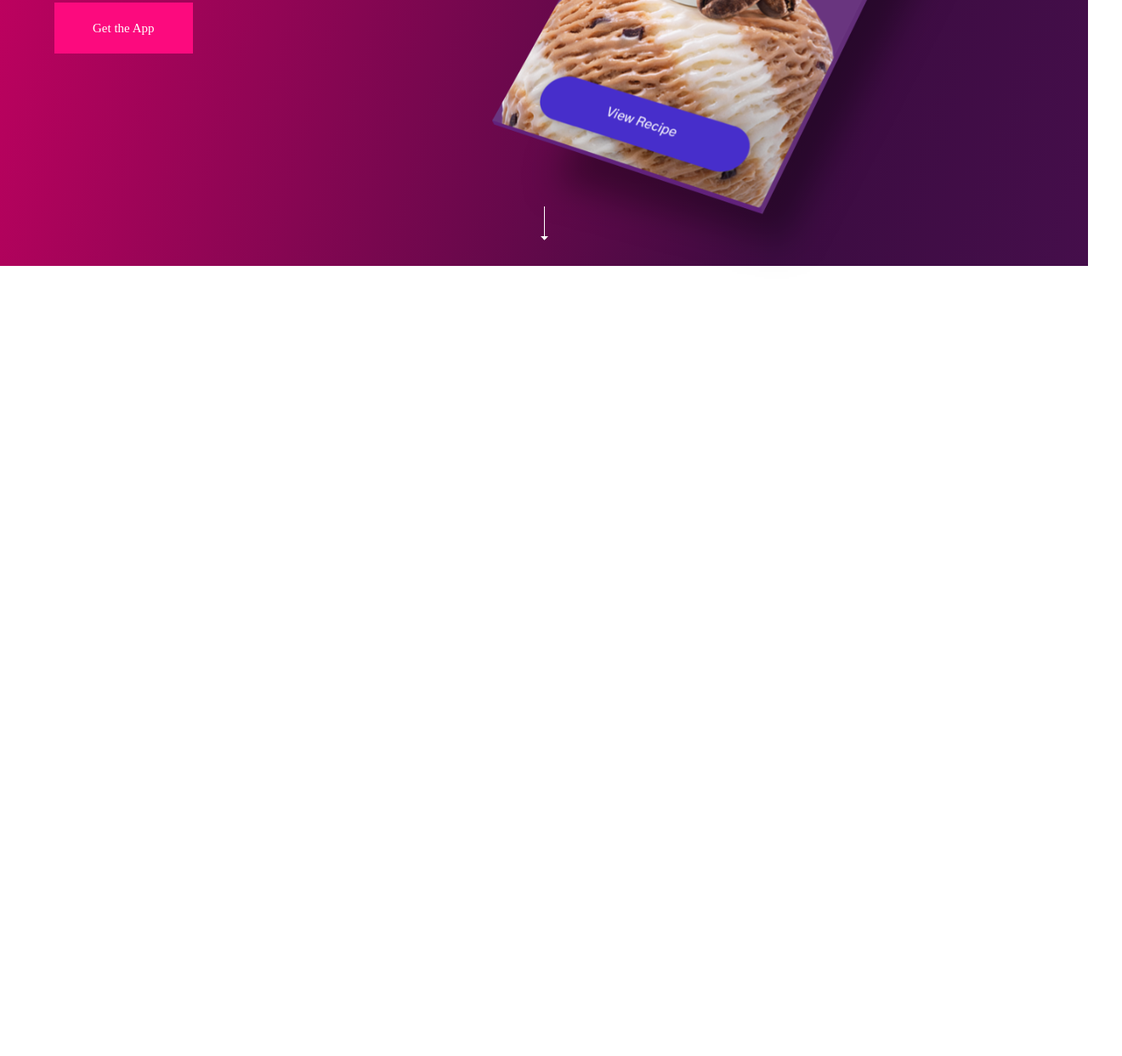
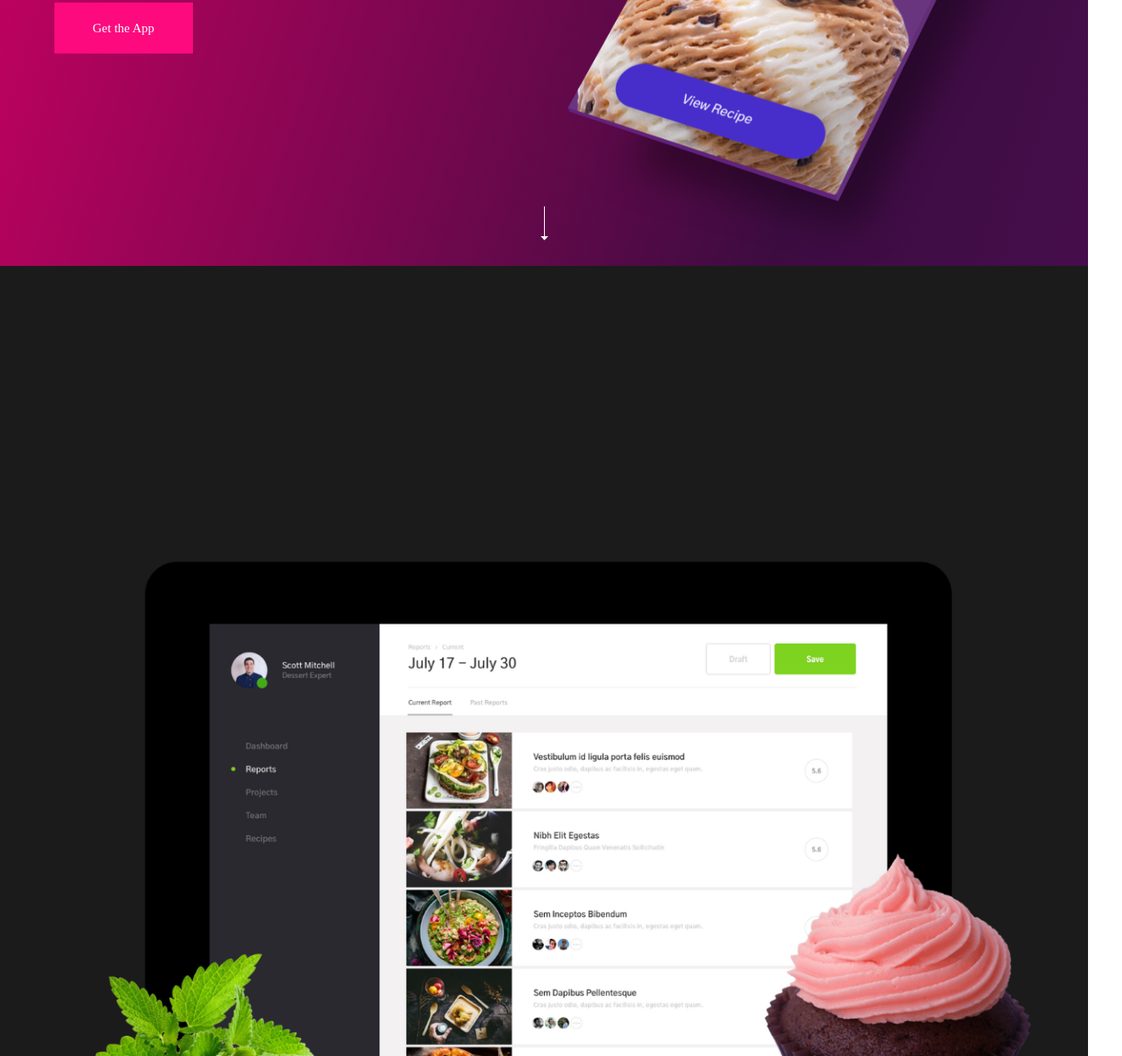
Before and after one commit to Mier-eng/New-Project, a plain HTML site: page index.html in a window 1280 px wide. Shown: the part 481-1724 px from the top of the page at 85% size, 1320 px wide, since content can reach past the window. Before the commit the page ends 809 px from the top, so only its background shows below. Drawn offline with Linux system fonts and the light colour scheme.

Commit message:
Что-то сделал

```diff
--- a/index.html
+++ b/index.html
@@ -50,6 +50,40 @@
         </div>
       </div>
     </header>
+    <!-- Тут, Арсен, я отделил этот image-container-content от шапки.
+     Думаю, так правильно. Скажи, если неправильно. Я старался правльно подбирать названия для классов.
+Теперь попробую объяснить, что я сделал. Я создал image-container-content, чтобы поместить туда две вещи.
+image-container и img3. В image-container указал следующие данные:
+
+.image-container{
+ width: 100%;
+  max-width: 1152px;
+  margin: 0 auto;
+}
+  В img3 указал такие данные:
+
+  .img3 img{
+     width: 100%;
+  height: auto;
+  display: block;
+}
+P.s.(Я хз как заставить эту картинку подстраиваться под ширину экрана другим способом. Если есть идеи получше, скажи, пожалуйста.)
+
+Как ты и сказал, при адаптации я использую @media только с теми размерами, что ты мне прислал.
+
+width: 100%; я убрал из .image-container в CSS, чтобы посмотреть, что будет. В итоге ничего не изменилось.
+
+
+-->
+    <div class="image-container-content">
+      <div class="image-container">
+      <div class="img3">
+          <img src="IMAGE (3).png" alt="">
+      </div>
+    </div>
+    </div>
+
+
     <script src="main.js"></script>
   </body>
 </html>
--- a/style.css
+++ b/style.css
@@ -74,11 +74,45 @@ cursor: pointer;
 }
 .img{
 position: absolute;
-top: 100px;
+top: 85px;
 right: 0;
+left:619px;
+
 }
 .header-img2{
   margin-top: 150px;
   padding: 30px;
 text-align: center;
 }
+@media (max-width: 1279px) {
+  .img{
+   display: none;
+}
+
+}
+
+
+.image-container-content{
+    background: rgba(27, 27, 27, 1);
+
+}
+.image-container{
+
+  max-width: 1152px;
+  margin: 0 auto;
+}
+.img3{
+   padding-top: 301px;
+
+}
+
+@media (max-width: 640px) {
+  .image-container {
+    max-width: 100%;
+  }
+}
+.img3 img{
+     width: 100%;
+  height: auto;
+  display: block;
+}
```
Also changed, not shown: IMAGE (3).png (added).
